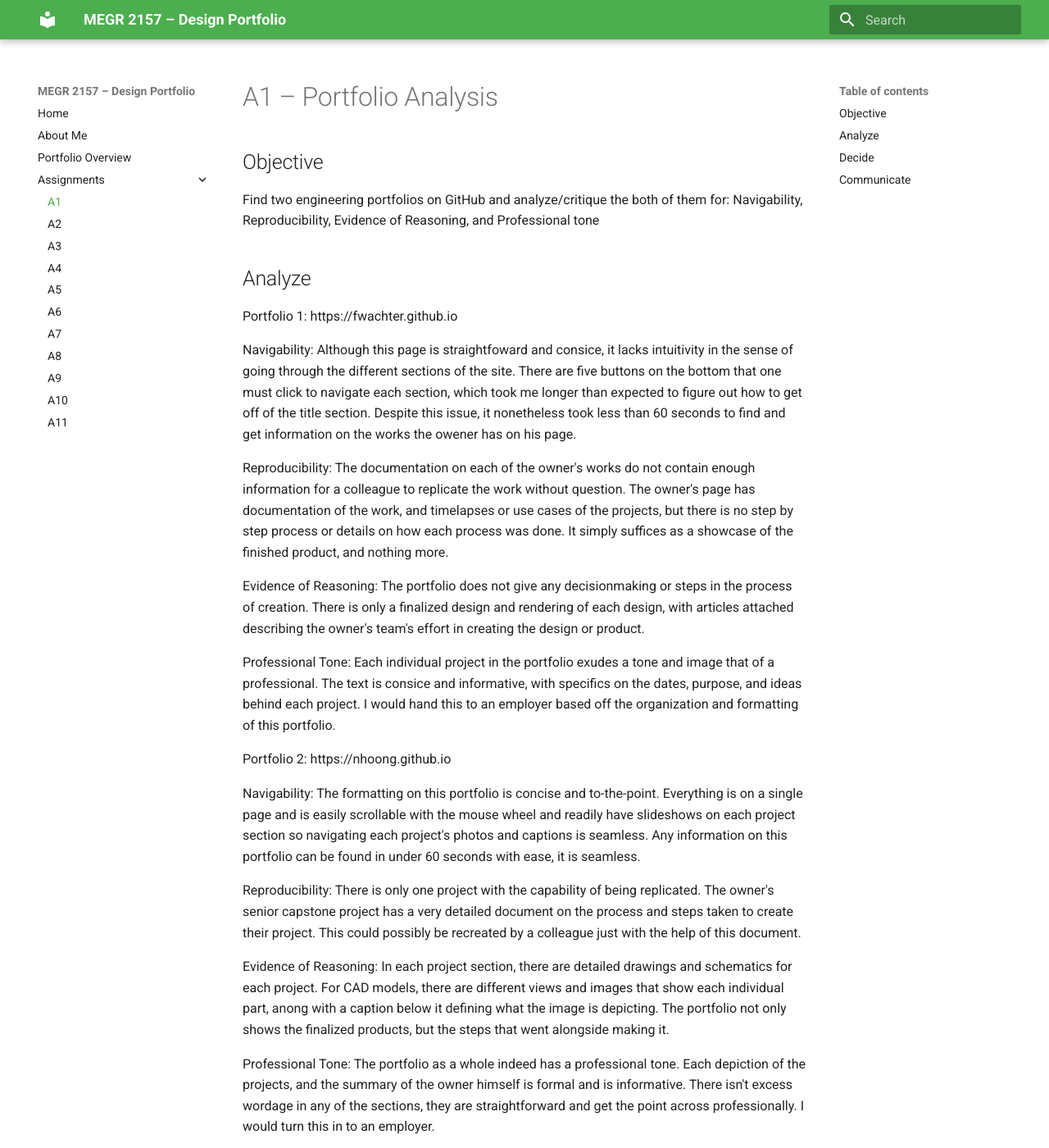
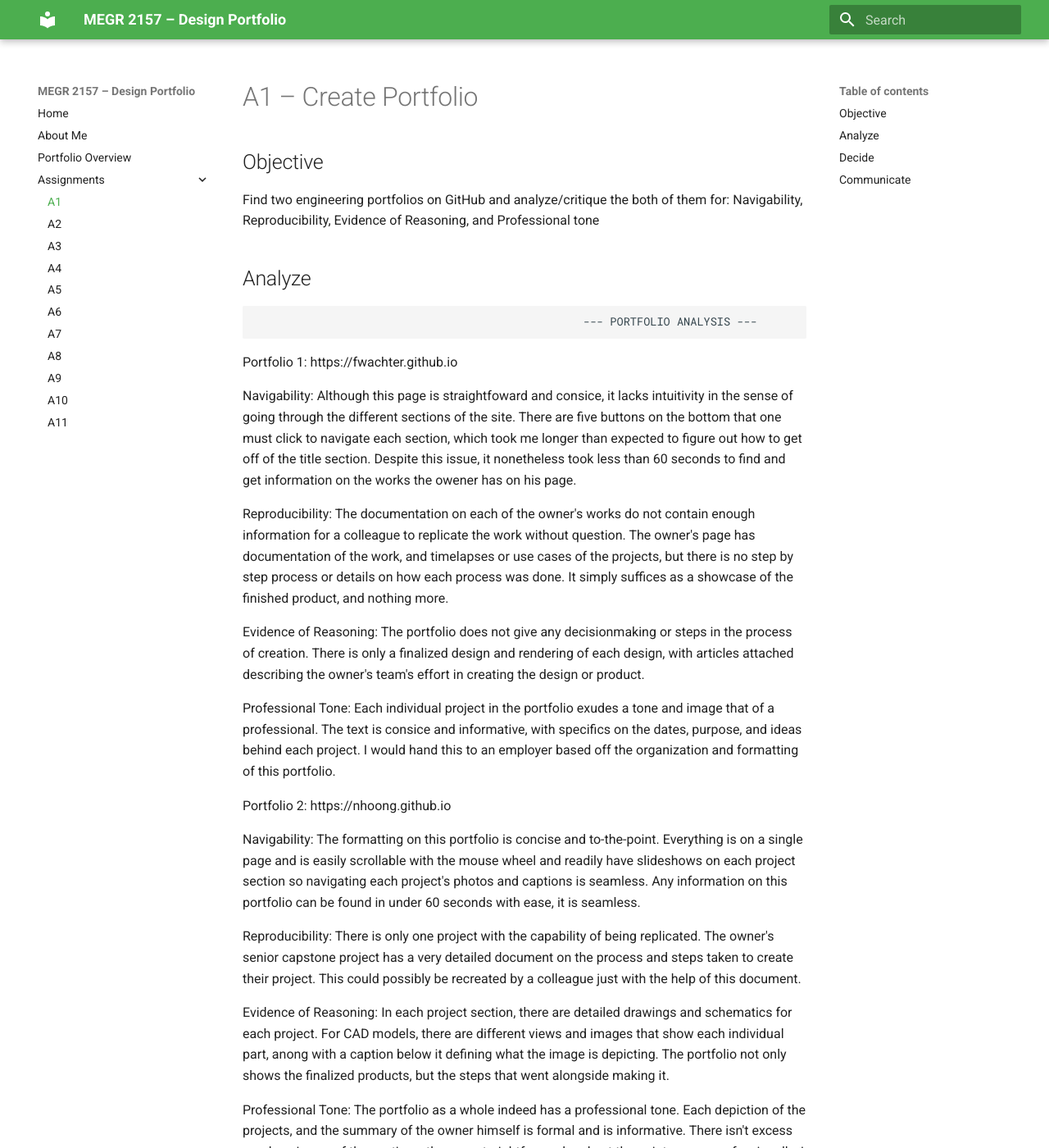
Before and after one commit to N03L1T0/megr2157-noel-portfolio, an MkDocs documentation site: the page built from docs/assignments/A01/index.md, in a window 1280 px wide and 1400 px high. Shown: the whole window at 82% size. Built offline with MkDocs 1.6.1 and Material for MkDocs 9.7.7, drawn with Linux system fonts in a browser that asks for light colours; some of the changed text lies outside the part shown.

Commit message:
starting product analysis
Updated the title and added sections for portfolio and product analysis.

```diff
--- a/docs/assignments/A01/index.md
+++ b/docs/assignments/A01/index.md
@@ -1,10 +1,14 @@
-# A1 – Portfolio Analysis
+# A1 – Create Portfolio
+
+
 
 ## Objective
 Find two engineering portfolios on GitHub and analyze/critique the both of them for:
 Navigability, Reproducibility, Evidence of Reasoning, and Professional tone
 
 ## Analyze
+                                                     --- PORTFOLIO ANALYSIS ---
+
 Portfolio 1: https://fwachter.github.io
 
 Navigability: Although this page is straightfoward and consice, it lacks intuitivity in the sense of going through the different sections of the site. There are five buttons on the bottom that one must click to navigate each section, which took me longer than expected to figure out how to get off of the title section. Despite this issue, it nonetheless took less than 60 seconds to find and get information on the works the owener has on his page.
```
Also changed, not shown: other parts of docs/assignments/A01/index.md (+4 -0 lines).
